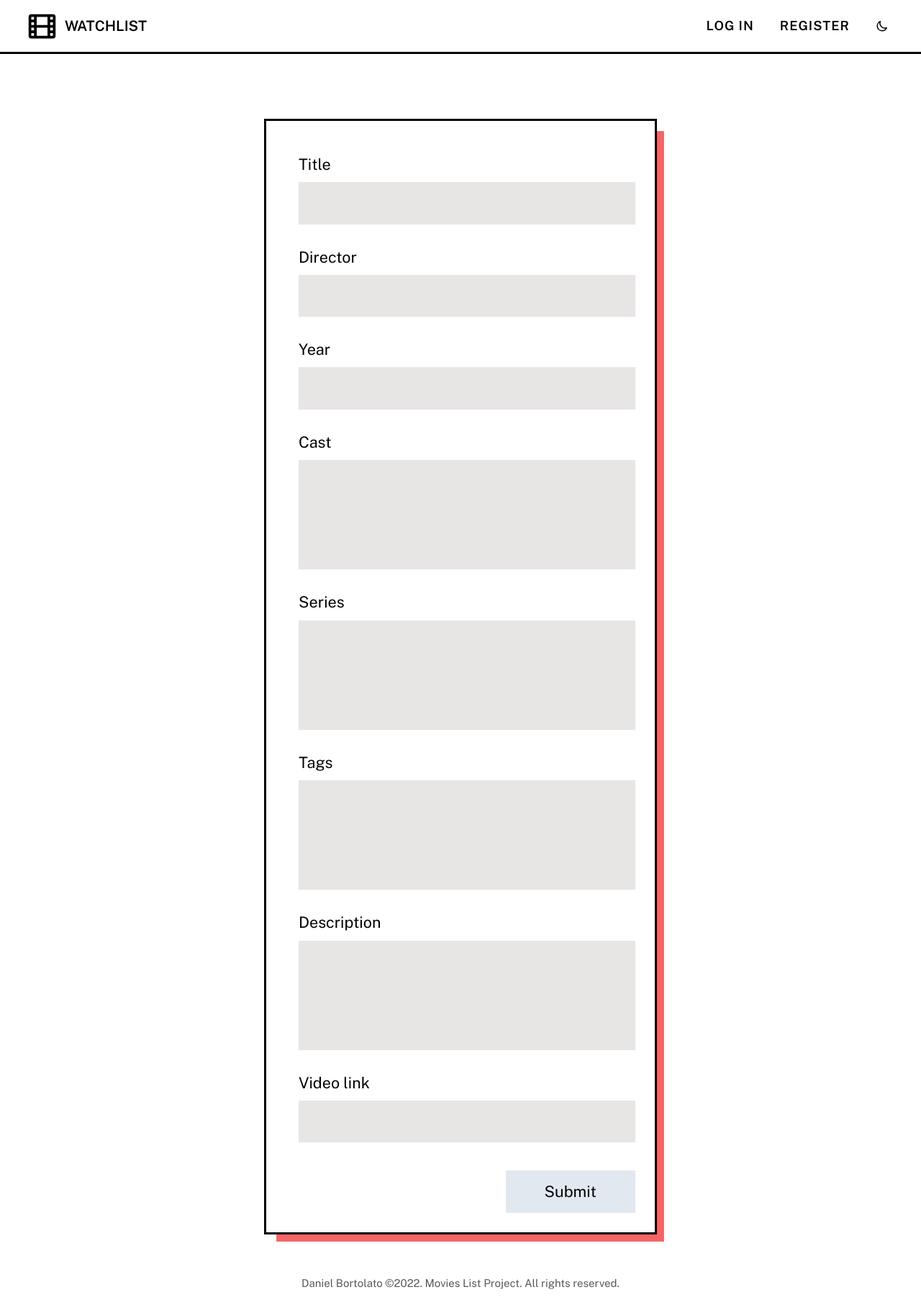
After one commit to danbortolato/pyflask-movieslist, a Flask app: template movie_library/templates/movie_form.html in a window 1280 px wide. The commit adds this page. Shown: the whole page at 72% size. Run offline with Flask 2, Linux system fonts and the light colour scheme; the template is opened without the code that fills it: values that come from a table or form of the project are taken from there, others are empty.

Commit message:
edit movie form and page add

```diff
--- a/movie_library/forms.py
+++ b/movie_library/forms.py
@@ -1,5 +1,6 @@
 from flask_wtf import FlaskForm
-from wtforms import IntegerField, StringField, SubmitField
+from wtforms import (IntegerField, StringField, SubmitField, TextAreaField,
+                     URLField)
 from wtforms.validators import InputRequired, NumberRange
 
 
@@ -16,3 +17,27 @@ class MovieForm(FlaskForm):
     )
 
     submit = SubmitField("Add Movie")
+
+
+class StringListField(TextAreaField):
+    def _value(self):
+        if self.data:
+            return "\n".join(self.data)
+        else:
+            return ""
+
+    def process_formdata(self, valuelist):
+        if valuelist and valuelist[0]:
+            self.data = [line.strip() for line in valuelist[0].split("\n")]
+        else:
+            self.data = []
+
+
+class ExtendedMovieForm(MovieForm):
+    cast = StringListField("Cast")
+    series = StringListField("Series")
+    tags = StringListField("Tags")
+    description = TextAreaField("Description")
+    video_link = URLField("Video link")
+
+    submit = SubmitField("Submit")
--- a/movie_library/templates/movie_details.html
+++ b/movie_library/templates/movie_details.html
@@ -31,7 +31,8 @@
                 <p><a href="{{ url_for('pages.watch_today', _id=movie._id) }}" class="watched__link">Not watched yet</a>
                 </p>
                 {% endif %}
-                <a class="movie__edit" href="#">Edit {{ pencil("pencil") }}</a>
+                <a class="movie__edit" href="{{ url_for('pages.edit_movie', _id=movie._id) }}">Edit {{ pencil("pencil")
+                    }}</a>
             </div>
         </div>
         <div class="header__row">
@@ -52,7 +53,8 @@
     {% if movie.description %}
     <p class="movie__description">{{ movie.description }}</p>
     {% else %}
-    <p class="movie__description">No description yet. <a class="link" href="#">Add one?</a></p>
+    <p class="movie__description">No description yet. <a class="link"
+            href="{{ url_for('pages.edit_movie', _id=movie._id) }}">Add one?</a></p>
     {% endif %}
 
     <div class="movie__meta">
--- /dev/null
+++ b/movie_library/templates/movie_form.html
@@ -0,0 +1,31 @@
+{% from "macros/fields.html" import render_text_field, render_area_field %}
+
+{% extends "layout.html" %}
+
+{%- block head_content %}
+<link rel="stylesheet" href="{{ url_for('static', filename='css/forms.css') }}" />
+{% endblock %}
+
+{% block main_content %}
+
+<form name="add_movie" method="post" novalidate class="form">
+    <div class="form__container">
+        {{ form.hidden_tag() }}
+        {{ render_text_field(form.title) }}
+        {{ render_text_field(form.director) }}
+        {{ render_text_field(form.year) }}
+
+        {{ render_area_field(form.cast) }}
+        {{ render_area_field(form.series) }}
+        {{ render_area_field(form.tags) }}
+
+        {{ render_area_field(form.description) }}
+        {{ render_text_field(form.video_link) }}
+
+        <div>
+            {{ form.submit(class_="button button--form") }}
+        </div>
+    </div>
+</form>
+
+{% endblock %}
```
Also changed, not shown: movie_library/routes.py (+23 -1 lines).
